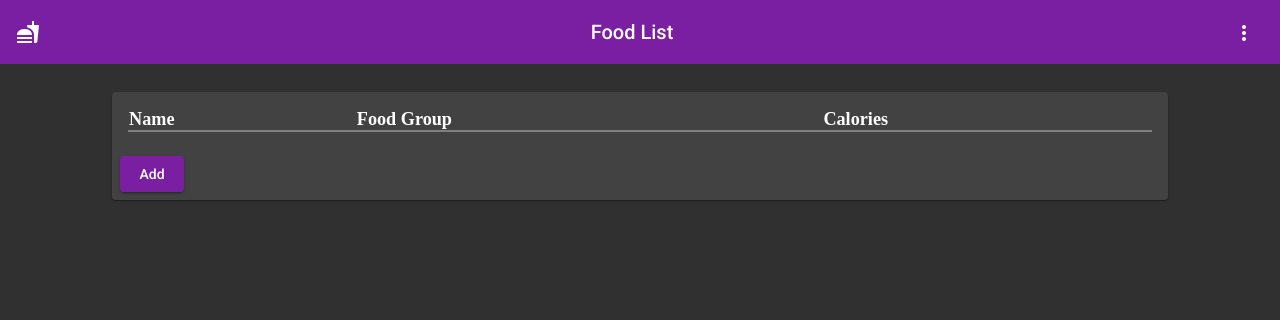
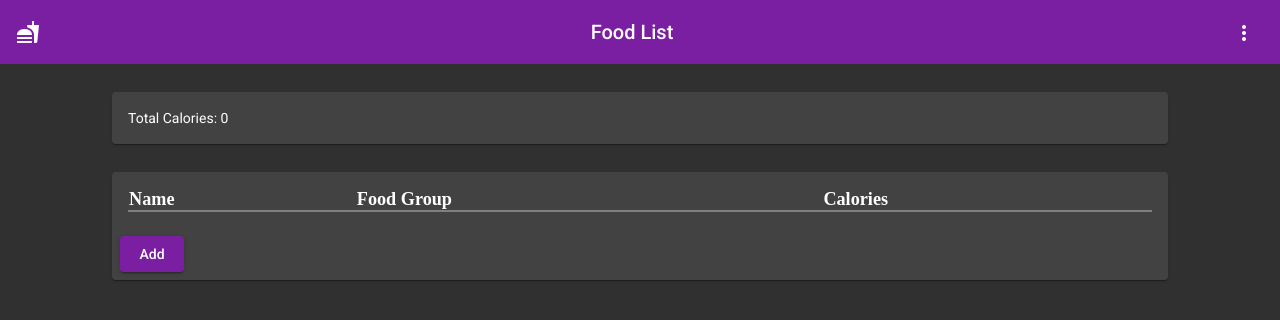
Before and after one commit to addylieber/food-list, an Angular app: page / in a window 1280 px wide. Shown: the top 320 px of the page. Built offline with nearby package versions, Linux system fonts and the light colour scheme.

Commit message:
Added Calorie total! :)

```diff
--- a/src/app/app.component.html
+++ b/src/app/app.component.html
@@ -13,7 +13,11 @@
     <button mat-menu-item>Option 1</button>
     <button mat-menu-item>Option 2</button>
   </mat-menu>
-
+  <mat-card>
+    <mat-card-content>
+      Total Calories: {{getTotalCalories() | number}}
+    </mat-card-content>
+  </mat-card>
   <mat-card>
     <!-- <mat-card-title>Example Card</mat-card-title> -->
     <mat-card-content>
@@ -27,7 +31,7 @@
         <tr *ngFor="let food of foodList; index as index">
           <td>{{food.name}}</td>
           <td>{{food.foodGroup}}</td>
-          <td>{{food.calories}}</td>
+          <td>{{food.calories | number}}</td>
           <td class="actions-column">
             <button mat-icon-button (click)="editFood(food)">
               <mat-icon>edit</mat-icon>
--- a/src/app/app.component.ts
+++ b/src/app/app.component.ts
@@ -66,6 +66,16 @@ export class AppComponent {
         });
   }
 
+  getTotalCalories() {
+    let total = 0;
+    this.foodList.forEach(food => {
+      if (food.calories){
+        total = total + food.calories;
+      }
+    });
+    return total;
+  }
+
   static getFoodList() {
     let foodListString = localStorage.getItem('foodList');
     return foodListString ? JSON.parse(foodListString) : [];
```
